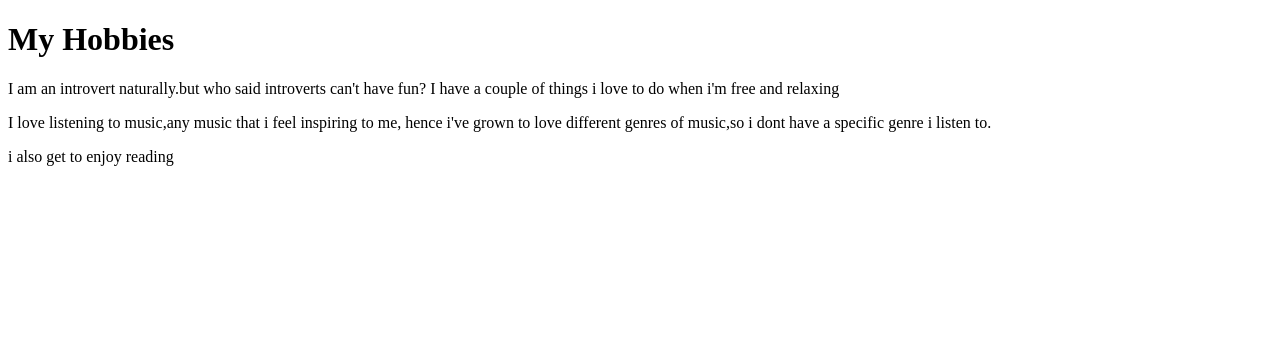
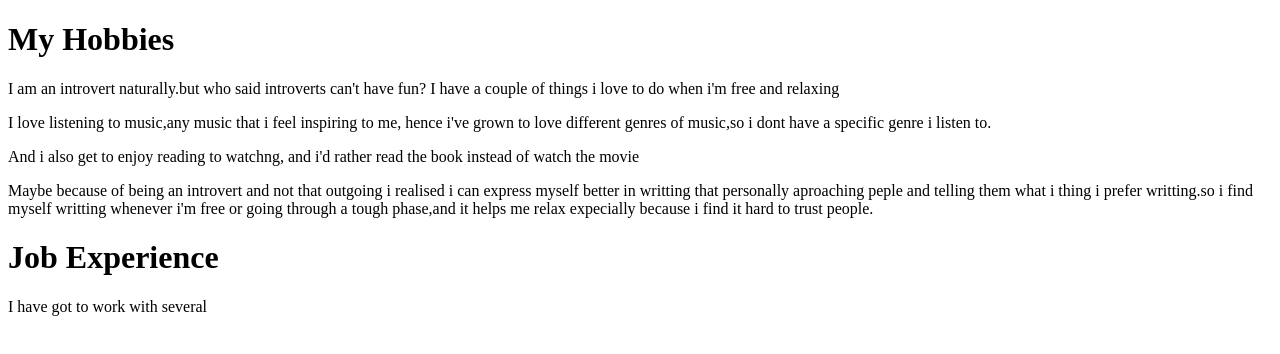
Before and after one commit to Mercy-Njoroge/portfolio, a plain HTML site: page about/interest.html in a window 1280 px wide. Drawn offline with Linux system fonts and the light colour scheme.

Commit message:
add more about my interests

```diff
--- a/about/interest.html
+++ b/about/interest.html
@@ -1,19 +1,28 @@
 <!DOCTYPE html>
 <html lang="en">
 <head>
+    <link rel="stylesheet" href="css/a styles.css">
     <meta charset="UTF-8">
     <meta name="viewport" content="width=device-width, initial-scale=1.0">
     <title>Interests</title>
 </head>
 <body>
     <h1>My Hobbies</h1>
-    <p>I am an introvert naturally.but who said introverts can't have fun?
+       <p>I am an introvert naturally.but who said introverts can't have fun?
         I have a couple of things i love to do when i'm free and relaxing
-    </p>
-    <p>I love listening to music,any music that i feel inspiring to me, hence i've grown to love
+      </p>
+        <p>I love listening to music,any music that i feel inspiring to me, hence i've grown to love
         different genres of music,so i dont have a specific genre i listen to.
-    </p>
-    <p>i also get to enjoy reading </p>
+      </p>
+        <p>And i also get to enjoy reading to watchng, and i'd rather read the book instead
+        of watch the movie </p>
+        <p>Maybe because of being an introvert and not that outgoing i realised i can express myself
+            better in writting that personally aproaching peple and telling them what i thing i prefer
+            writting.so i find myself writting whenever i'm free or going through a tough phase,and it helps
+            me relax expecially because i find it hard to trust people.
+        </p>
+        <h1>Job Experience</h1>
+        <p>I have got to work with several </p>
 
 </body>
 </html>
```
